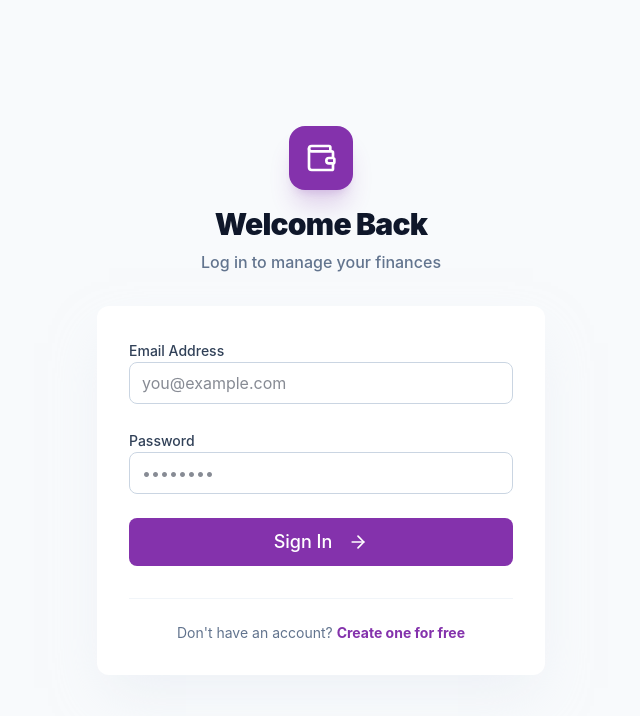
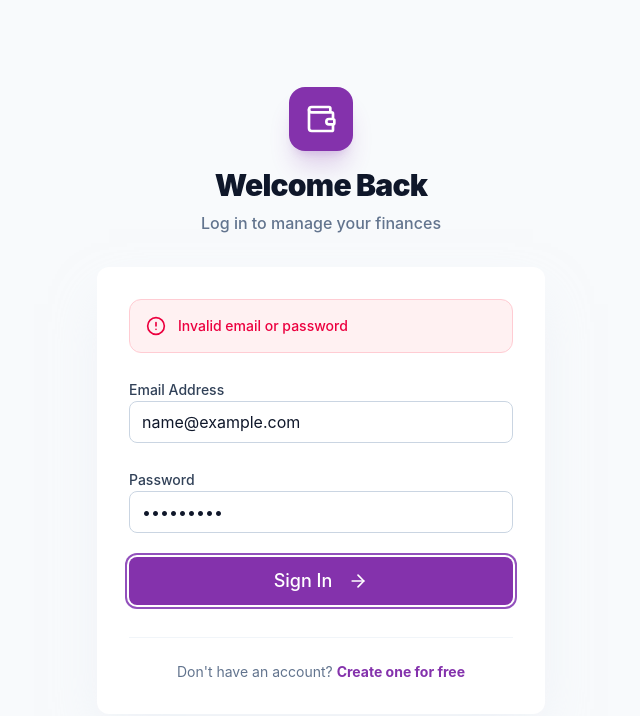
Before and after one commit to shuayb344/SpendWise3, a React (Vite) app: page /login in a window 1280 px wide. Both pictures are taken after typing "name@example.com", "Sample123" into the empty fields and a click on the button "Sign In". Shown: the top 716 px of the page, without its empty margins (319-959 px from the left). Built offline with nearby package versions, Linux system fonts and the light colour scheme.

Commit message:
Fix: Finalize Auth system with registration lookup and validation errors

```diff
--- a/src/pages/Login.jsx
+++ b/src/pages/Login.jsx
@@ -2,19 +2,25 @@ import React, { useState } from 'react';
 import { useNavigate, Link } from 'react-router-dom';
 import { useAuth } from '../context/AuthContext';
 import { Button, Card, Input } from '../components/ui';
-import { Wallet, Mail, Lock, ArrowRight, User } from 'lucide-react';
+import { Wallet, Mail, Lock, ArrowRight, User, AlertCircle } from 'lucide-react';
 import { motion } from 'framer-motion';
 
 const Login = () => {
     const [email, setEmail] = useState('');
     const [password, setPassword] = useState('');
+    const [error, setError] = useState('');
     const { login } = useAuth();
     const navigate = useNavigate();
 
     const handleSubmit = (e) => {
         e.preventDefault();
-        login(email, password);
-        navigate('/');
+        setError('');
+        const res = login(email, password);
+        if (res.success) {
+            navigate('/');
+        } else {
+            setError(res.message);
+        }
     };
 
     return (
@@ -33,6 +39,13 @@ const Login = () => {
                 </div>
 
                 <Card className="p-8 border-none shadow-2xl shadow-slate-200/50 dark:shadow-none bg-white dark:bg-slate-900">
+                    {error && (
+                        <div className="mb-6 p-4 bg-rose-50 dark:bg-rose-900/20 border border-rose-200 dark:border-rose-900/30 rounded-xl flex items-center gap-3 text-rose-600 dark:text-rose-400 text-sm font-medium animate-shake">
+                            <AlertCircle className="w-5 h-5 flex-shrink-0" />
+                            {error}
+                        </div>
+                    )}
+
                     <form onSubmit={handleSubmit} className="space-y-6">
                         <Input
                             label="Email Address"
--- a/src/pages/Signup.jsx
+++ b/src/pages/Signup.jsx
@@ -2,20 +2,26 @@ import React, { useState } from 'react';
 import { useNavigate, Link } from 'react-router-dom';
 import { useAuth } from '../context/AuthContext';
 import { Button, Card, Input } from '../components/ui';
-import { Wallet, Mail, Lock, User, ArrowRight } from 'lucide-react';
+import { Wallet, Mail, Lock, User, ArrowRight, AlertCircle } from 'lucide-react';
 import { motion } from 'framer-motion';
 
 const Signup = () => {
     const [name, setName] = useState('');
     const [email, setEmail] = useState('');
     const [password, setPassword] = useState('');
+    const [error, setError] = useState('');
     const { signup } = useAuth();
     const navigate = useNavigate();
 
     const handleSubmit = (e) => {
         e.preventDefault();
-        signup(name, email, password);
-        navigate('/');
+        setError('');
+        const res = signup(name, email, password);
+        if (res.success) {
+            navigate('/');
+        } else {
+            setError(res.message);
+        }
     };
 
     return (
@@ -34,6 +40,13 @@ const Signup = () => {
                 </div>
 
                 <Card className="p-8 border-none shadow-2xl shadow-slate-200/50 dark:shadow-none bg-white dark:bg-slate-900">
+                    {error && (
+                        <div className="mb-6 p-4 bg-rose-50 dark:bg-rose-900/20 border border-rose-200 dark:border-rose-900/30 rounded-xl flex items-center gap-3 text-rose-600 dark:text-rose-400 text-sm font-medium animate-shake">
+                            <AlertCircle className="w-5 h-5 flex-shrink-0" />
+                            {error}
+                        </div>
+                    )}
+
                     <form onSubmit={handleSubmit} className="space-y-6">
                         <Input
                             label="Full Name"
```
